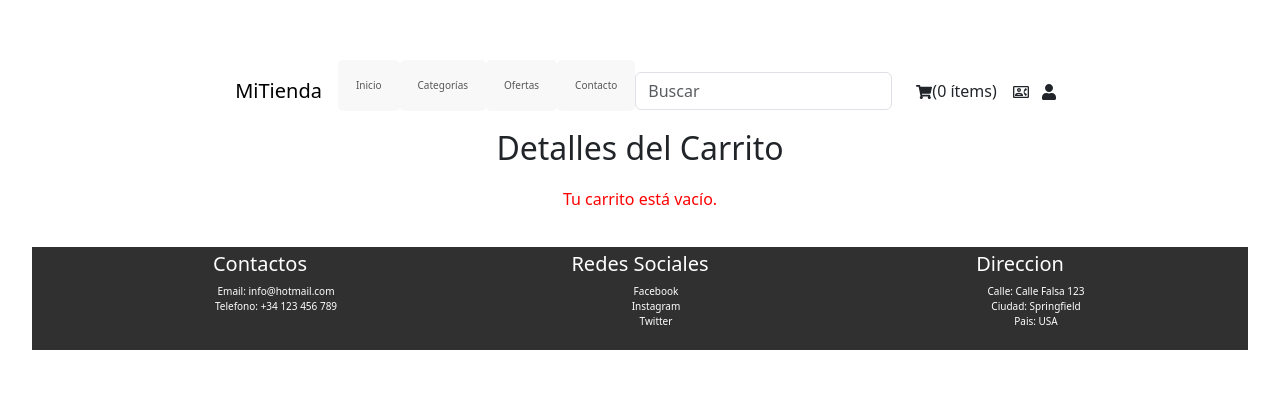
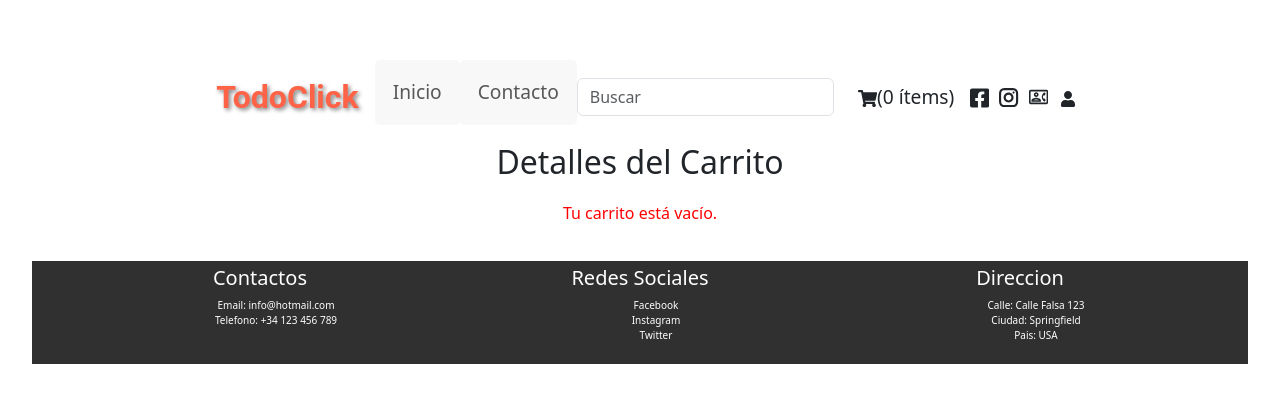
Before and after one commit to sofiafernands/e-commerce, a React (Vite) app: page /cart in a window 1280 px wide. Shown: the top 402 px of the page. Built offline with nearby package versions, Linux system fonts and the light colour scheme.

Commit message:
un poco de style

```diff
--- a/src/assets/components/NavBar/NavBar.jsx
+++ b/src/assets/components/NavBar/NavBar.jsx
@@ -4,14 +4,17 @@ import { Link } from 'react-router-dom';
 import { useTheme } from '../../../context/ThemeContext';
 import { FaShoppingCart } from "react-icons/fa";
 import { MdOutlineContactPhone } from "react-icons/md";
-import { FaUser } from "react-icons/fa";
-import { useAuth } from '../../../context/AuthContext'; // Asegúrate de tener un AuthContext
+import { FaUser,FaFacebookSquare  } from "react-icons/fa";
+import { GrInstagram } from "react-icons/gr";
+import { useAuth } from '../../../context/AuthContext';
+import './Navbar.css';
+
 
 
 function NavBar({ searchTerm, handleSearch }) {
   const { cartItems } = useCart();
   const { toggleTheme } = useTheme();
-  const { currentUser, logout } = useAuth(); // Obtener el usuario actual y la función de logout
+  const { currentUser, logout } = useAuth();
 
   const handleLogout = async () => {
     try {
@@ -25,7 +28,7 @@ function NavBar({ searchTerm, handleSearch }) {
   return (
     <nav className="navbar navbar-expand-lg">
       <div className="container-fluid">
-        <Link to="/" className="navbar-brand" href="#">MiTienda</Link>
+        <Link to="/" className="navbar-brand">TodoClick</Link>
         <button className="navbar-toggler" type="button" data-bs-toggle="collapse" data-bs-target="#navbarSupportedContent" aria-controls="navbarSupportedContent" aria-expanded="false" aria-label="Toggle navigation">
           <span className="navbar-toggler-icon"></span>
         </button>
@@ -33,12 +36,6 @@ function NavBar({ searchTerm, handleSearch }) {
           <ul className="navbar-nav me-auto mb-2 mb-lg-0">
             <li className="nav-item">
               <Link to="/" className="nav-link">Inicio</Link>
-            </li>
-            <li className="nav-item">
-              <a className="nav-link" href="#">Categorías</a>
-            </li>
-            <li className="nav-item">
-              <a className="nav-link" href="#">Ofertas</a>
             </li>
             <li className="nav-item">
               <a className="nav-link" href="#">Contacto</a>
@@ -64,17 +61,16 @@ function NavBar({ searchTerm, handleSearch }) {
           <div className="ms-3 d-flex align-items-center">
             {/* Iconos de redes sociales */}
             <a href="https://facebook.com" className="nav-link">
-              <i className="fab fa-facebook-f"></i>
+            <FaFacebookSquare style={{height:"30px"}}/>
+
             </a>
-            <a href="https://twitter.com" className="nav-link">
-              <i className="fab fa-twitter"></i>
-            </a>
+
             <a href="https://instagram.com" className="nav-link">
-              <i className="fab fa-instagram"></i>
+            <GrInstagram style={{margin:"10px"}} />
             </a>
 
             <a href="mailto:contacto@mitienda.com" className="nav-link">
-            <MdOutlineContactPhone/>
+            <MdOutlineContactPhone style={{height:"60px"}}/>
             </a>
           </div>
         </div>
--- a/src/assets/components/NavBar/Navbar.css
+++ b/src/assets/components/NavBar/Navbar.css
@@ -1,3 +1,14 @@
-/* .navbar {
-    background-color: rgb(44, 46, 46);
-} */
+.navbar-brand {
+    font-size: 2rem; /* Tamaño de fuente más grande */
+    font-weight: 700; /* Fuente más audaz */
+    color: #ff6347; /* Color de texto diferente */
+    font-family: 'Roboto', sans-serif; /* Fuente diferente */
+    text-shadow: 2px 2px 4px rgba(0, 0, 0, 0.5); /* Sombra de texto */
+}
+
+#navbarSupportedContent {
+    font-size: 1.2rem; /* Tamaño de fuente más grande */
+}
+.navbar-nav li {
+    font-size: 1.2rem; /* Tamaño de fuente más grande */
+}
```
